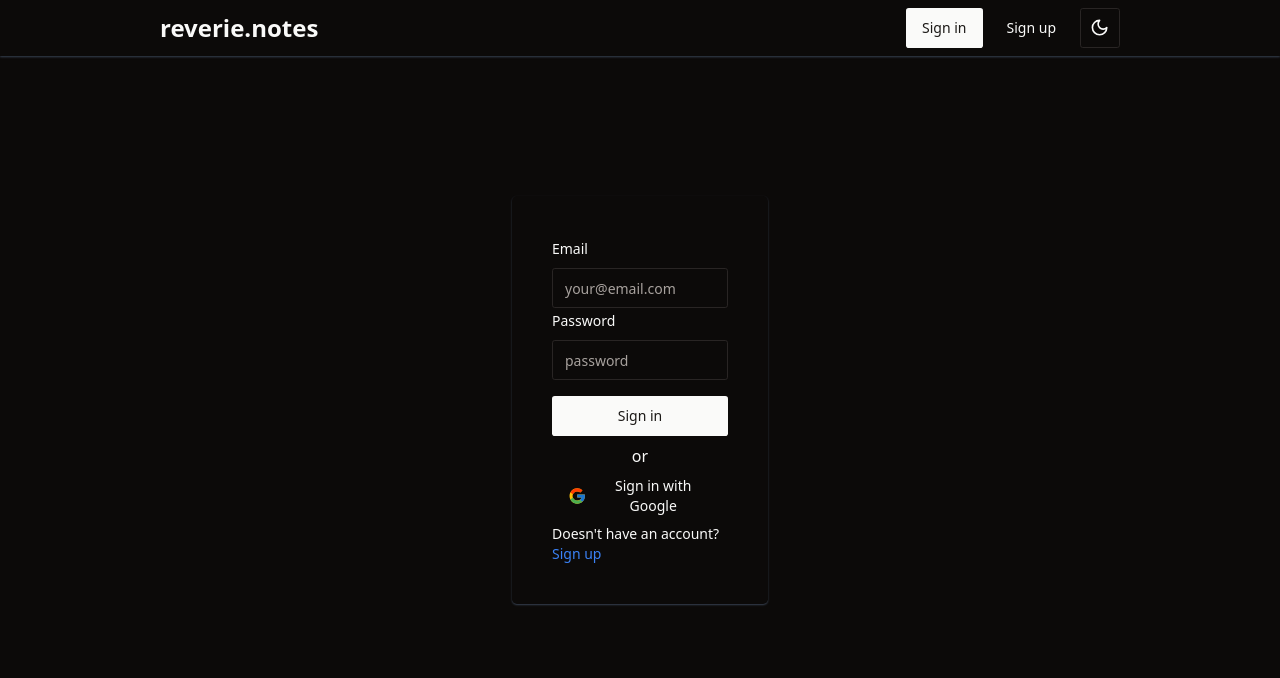
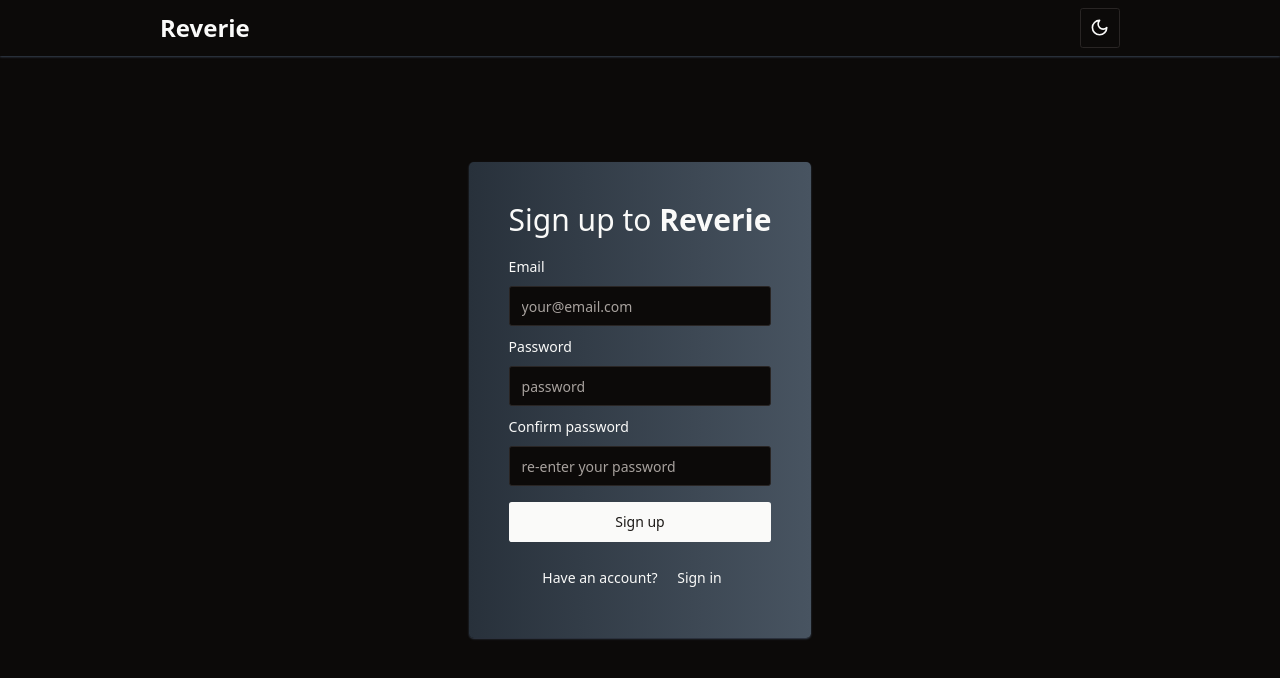
Before and after one commit to raishudesu/Reverie, a React (Vite) app: page /signup in a window 1280 px wide. Shown: the top 678 px of the page. Built offline with nearby package versions, Linux system fonts and the light colour scheme; no server answers.

Commit message:
added sign up form and header cleanup

```diff
--- a/src/App.tsx
+++ b/src/App.tsx
@@ -2,14 +2,24 @@ import { ThemeProvider } from "@/components/theme-provider";
 import Header from "./components/header";
 import SignIn from "./pages/signIn";
 import { Toaster } from "@/components/ui/toaster";
+import { BrowserRouter, Routes, Route } from "react-router-dom";
+import SignInForm from "./components/signInForm";
+import SignUpForm from "./components/signUpForm";
 
 function App() {
   return (
-    <ThemeProvider defaultTheme="dark" storageKey="vite-ui-theme">
-      <Header />
-      <SignIn />
-      <Toaster />
-    </ThemeProvider>
+    <BrowserRouter>
+      <ThemeProvider defaultTheme="dark" storageKey="vite-ui-theme">
+        <Header />
+        <Routes>
+          <Route element={<SignIn />}>
+            <Route path="/" element={<SignInForm />} />
+            <Route path="/signup" element={<SignUpForm />} />
+          </Route>
+        </Routes>
+        <Toaster />
+      </ThemeProvider>
+    </BrowserRouter>
   );
 }
 
--- a/src/components/header.tsx
+++ b/src/components/header.tsx
@@ -4,8 +4,10 @@ import { Button } from "./ui/button";
 import { useSignIn } from "@/stores/useFirebase";
 import { toast } from "./ui/use-toast";
 import { MdLogout } from "react-icons/md";
+import { useNavigate } from "react-router-dom";
 
 const Header = () => {
+  const navigate = useNavigate();
   const { currentUser, signOut } = useSignIn();
   const userSignOut = () => {
     try {
@@ -13,6 +15,7 @@ const Header = () => {
       toast({
         title: "User signed out.",
       });
+      navigate("/");
     } catch (error) {
       console.log(error);
     }
@@ -22,8 +25,7 @@ const Header = () => {
       <div className="w-full md:w-[75%] flex justify-between items-center gap-4">
         <div className="flex justify-center items-center">
           <SheetSide />
-
-          <h1 className="font-bold text-2xl">reverie.notes</h1>
+          <h1 className="font-bold text-2xl">Reverie</h1>
         </div>
 
         <div className="hidden md:flex items-center gap-2">
@@ -36,12 +38,7 @@ const Header = () => {
               Sign out
               <MdLogout size={20} />
             </Button>
-          ) : (
-            <>
-              <Button>Sign in</Button>
-              <Button variant={"ghost"}>Sign up</Button>
-            </>
-          )}
+          ) : null}
           <ModeToggle />
         </div>
       </div>
--- a/src/components/sheetSide.tsx
+++ b/src/components/sheetSide.tsx
@@ -31,7 +31,7 @@ export function SheetSide() {
     }
   };
   return (
-    <div className="md:hidden grid grid-cols-2 gap-2">
+    <div className="md:hidden">
       {SHEET_SIDES.map((side) => (
         <Sheet key={side}>
           <SheetTrigger asChild>
@@ -41,7 +41,7 @@ export function SheetSide() {
           </SheetTrigger>
           <SheetContent side={side}>
             <SheetHeader>
-              <SheetTitle>reverie.notes</SheetTitle>
+              <SheetTitle className="text-2xl font-bold">Reverie</SheetTitle>
             </SheetHeader>
             <div className="grid gap-4 py-4">
               <div className="flex flex-col justify-center items-center gap-4">
@@ -54,12 +54,7 @@ export function SheetSide() {
                     Sign out
                     <MdLogout size={20} />
                   </Button>
-                ) : (
-                  <>
-                    <Button>Sign in</Button>
-                    <Button variant={"ghost"}>Sign up</Button>
-                  </>
-                )}
+                ) : null}
                 <ModeToggle />
               </div>
             </div>
--- a/src/components/authForm.tsx
+++ b/src/components/signInForm.tsx
@@ -17,6 +17,7 @@ import { toast } from "@/components/ui/use-toast";
 import { FcGoogle } from "react-icons/fc";
 import { useSignIn } from "@/stores/useFirebase";
 import { useEffect } from "react";
+import { useNavigate } from "react-router-dom";
 
 const FormSchema = z.object({
   email: z.string().email({
@@ -27,7 +28,8 @@ const FormSchema = z.object({
   }),
 });
 
-const InputForm = () => {
+const SignInForm = () => {
+  const navigate = useNavigate();
   const { signIn, currentUser } = useSignIn();
 
   const form = useForm<z.infer<typeof FormSchema>>({
@@ -56,8 +58,14 @@ const InputForm = () => {
 
   return (
     <Form {...form}>
-      <div className="flex flex-col gap-2 p-10 shadow-sm shadow-gray-200 dark:shadow-gray-700 rounded-lg">
-        <form onSubmit={form.handleSubmit(onSubmit)} className="w-full">
+      <div className="bg-gradient-to-r from-[#DEE4EA] to-[#F9FCFF] dark:from-[#28313B] dark:to-[#485461] flex flex-col gap-4 p-10 shadow-sm shadow-gray-200 dark:shadow-gray-700 rounded-lg">
+        <div className="text-3xl">
+          Sign in to <span className="font-bold">Reverie</span>
+        </div>
+        <form
+          onSubmit={form.handleSubmit(onSubmit)}
+          className="w-full flex flex-col gap-2"
+        >
           <FormField
             control={form.control}
             name="email"
@@ -84,28 +92,31 @@ const InputForm = () => {
               </FormItem>
             )}
           />
-          <Button className="w-full mt-4" type="submit">
+          <Button className="w-full mt-2" type="submit">
             Sign in
           </Button>
         </form>
         <div className="flex flex-col items-center gap-2">
           <h1>or</h1>
-          <Button variant={"ghost"} className="w-full flex items-center gap-2">
+          <Button
+            variant={"outline"}
+            className="w-full flex items-center gap-2"
+          >
             <FcGoogle size={20} />
             Sign in with Google
           </Button>
-          <p className="text-sm">
+          <div className="text-sm">
             Doesn't have an account?{" "}
             <span>
-              <a href="" className="text-blue-500">
+              <Button variant={"link"} onClick={() => navigate("/signup")}>
                 Sign up
-              </a>
+              </Button>
             </span>
-          </p>
+          </div>
         </div>
       </div>
     </Form>
   );
 };
 
-export default InputForm;
+export default SignInForm;
--- /dev/null
+++ b/src/components/signUpForm.tsx
@@ -0,0 +1,131 @@
+"use client";
+
+import { zodResolver } from "@hookform/resolvers/zod";
+import { useForm } from "react-hook-form";
+import * as z from "zod";
+import { Button } from "@/components/ui/button";
+import {
+  Form,
+  FormControl,
+  FormField,
+  FormItem,
+  FormLabel,
+  FormMessage,
+} from "@/components/ui/form";
+import { Input } from "@/components/ui/input";
+import { toast } from "@/components/ui/use-toast";
+import { useSignIn } from "@/stores/useFirebase";
+import { useNavigate } from "react-router-dom";
+
+const FormSchema = z
+  .object({
+    email: z.string().email({
+      message: "Enter a valid email.",
+    }),
+    password: z.string().min(8, {
+      message: "Password must be at least 8 characters.",
+    }),
+    confirmPassword: z.string().min(1, "Confirm your password"),
+  })
+  .refine((data) => data.password === data.confirmPassword, {
+    path: ["confirmPassword"],
+    message: "Password do not match",
+  });
+
+const SignUpForm = () => {
+  const navigate = useNavigate();
+  const { signUp } = useSignIn();
+
+  const form = useForm<z.infer<typeof FormSchema>>({
+    resolver: zodResolver(FormSchema),
+    defaultValues: {
+      email: "", // Set your default email value here
+      password: "", // Set your default password value here
+    },
+  });
+
+  const onSubmit = async (data: z.infer<typeof FormSchema>) => {
+    try {
+      await signUp(data.email, data.password);
+      toast({
+        title: `Account successfully created`,
+      });
+      form.reset();
+    } catch (error) {
+      console.log(error);
+    }
+  };
+
+  return (
+    <Form {...form}>
+      <div className="bg-gradient-to-r from-[#DEE4EA] to-[#F9FCFF] dark:from-[#28313B] dark:to-[#485461] flex flex-col gap-4 p-10 shadow-sm shadow-gray-200 dark:shadow-gray-700 rounded-lg">
+        <div className="text-3xl">
+          Sign up to <span className="font-bold">Reverie</span>
+        </div>
+        <form
+          onSubmit={form.handleSubmit(onSubmit)}
+          className="w-full flex flex-col gap-2"
+        >
+          <FormField
+            control={form.control}
+            name="email"
+            render={({ field }) => (
+              <FormItem>
+                <FormLabel>Email</FormLabel>
+                <FormControl>
+                  <Input placeholder="your@email.com" {...field} />
+                </FormControl>
+                <FormMessage />
+              </FormItem>
+            )}
+          />
+          <FormField
+            control={form.control}
+            name="password"
+            render={({ field }) => (
+              <FormItem>
+                <FormLabel>Password</FormLabel>
+                <FormControl>
+                  <Input placeholder="password" type="password" {...field} />
+                </FormControl>
+                <FormMessage />
+              </FormItem>
+            )}
+          />
+          <FormField
+            control={form.control}
+            name="confirmPassword"
+            render={({ field }) => (
+              <FormItem>
+                <FormLabel>Confirm password</FormLabel>
+                <FormControl>
+                  <Input
+                    placeholder="re-enter your password"
+                    type="password"
+                    {...field}
+                  />
+                </FormControl>
+                <FormMessage />
+              </FormItem>
+            )}
+          />
+          <Button className="w-full mt-2" type="submit">
+            Sign up
+          </Button>
+        </form>
+        <div className="flex flex-col items-center gap-2">
+          <p className="text-sm">
+            Have an account?{" "}
+            <span>
+              <Button variant={"link"} onClick={() => navigate("/")}>
+                Sign in
+              </Button>
+            </span>
+          </p>
+        </div>
+      </div>
+    </Form>
+  );
+};
+
+export default SignUpForm;
--- a/src/pages/signIn.tsx
+++ b/src/pages/signIn.tsx
@@ -1,10 +1,10 @@
-import InputForm from "@/components/authForm";
+import { Outlet } from "react-router-dom";
 
 const SignIn = () => {
   return (
-    <div className="w-full h-screen flex justify-center items-center">
-      <div className="xl:w-[20%]">
-        <InputForm />
+    <div className="w-full h-screen flex justify-center items-center p-4">
+      <div className="">
+        <Outlet />
       </div>
     </div>
   );
--- a/src/stores/useFirebase.ts
+++ b/src/stores/useFirebase.ts
@@ -1,10 +1,11 @@
 import { create } from 'zustand'
 import app from '../config/firebaseConfig';
-import { getAuth, signInWithEmailAndPassword, signOut, onAuthStateChanged } from "firebase/auth";
+import { getAuth, signInWithEmailAndPassword, createUserWithEmailAndPassword, signOut, onAuthStateChanged } from "firebase/auth";
 
 interface ISignIn {
   currentUser: object | null;
   signIn: (email: string, password: string) => Promise<void>;
+  signUp: (email: string, password: string) => Promise<void>;
   signOut: () => void;
   initializeAuthStateListener: () => void;
 }
@@ -20,6 +21,13 @@ export const useSignIn = create<ISignIn>((set) => ({
       console.log(error)
     }
   },
+  signUp: async (email: string, password: string) => {
+    try {
+      await createUserWithEmailAndPassword(auth, email, password);
+    } catch (error) {
+      console.log(error)
+    }
+  },
   signOut: async () => await signOut(auth),
   initializeAuthStateListener: () => {
     onAuthStateChanged(auth, (user) => {
```
